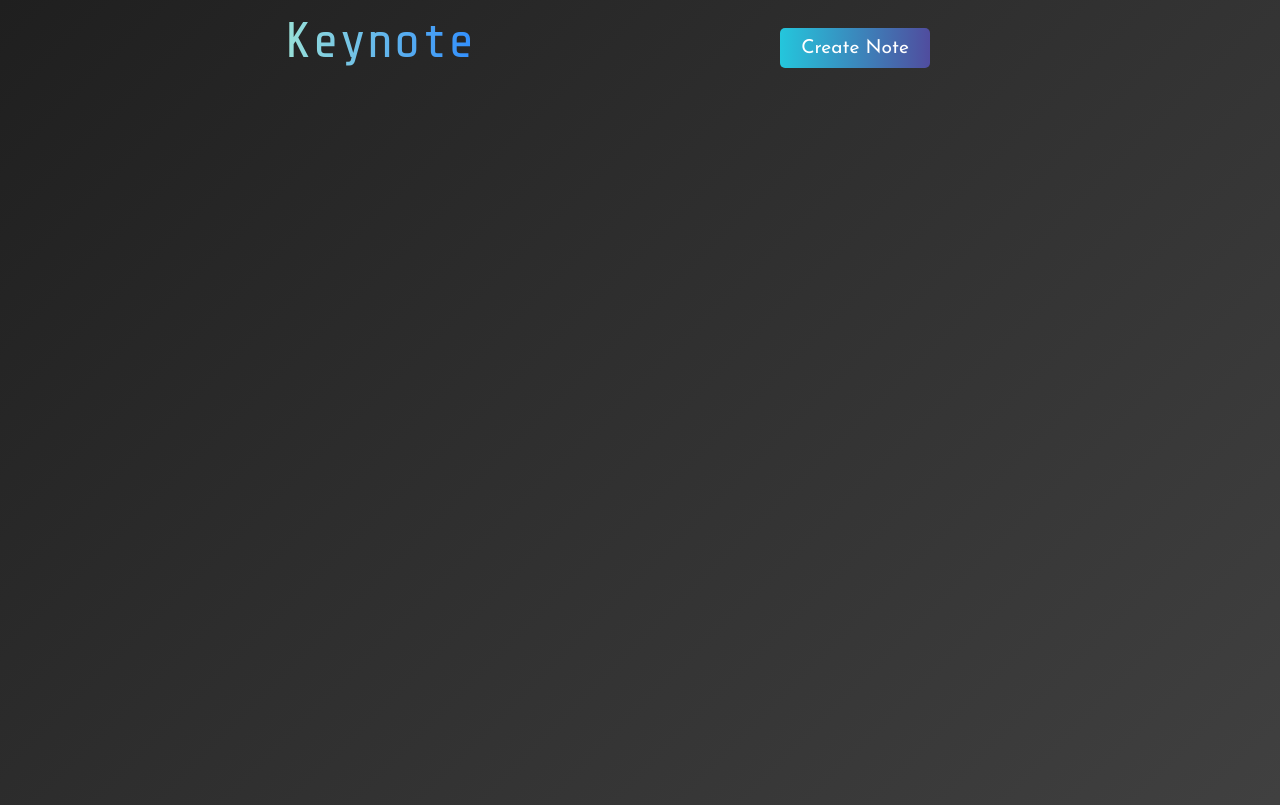
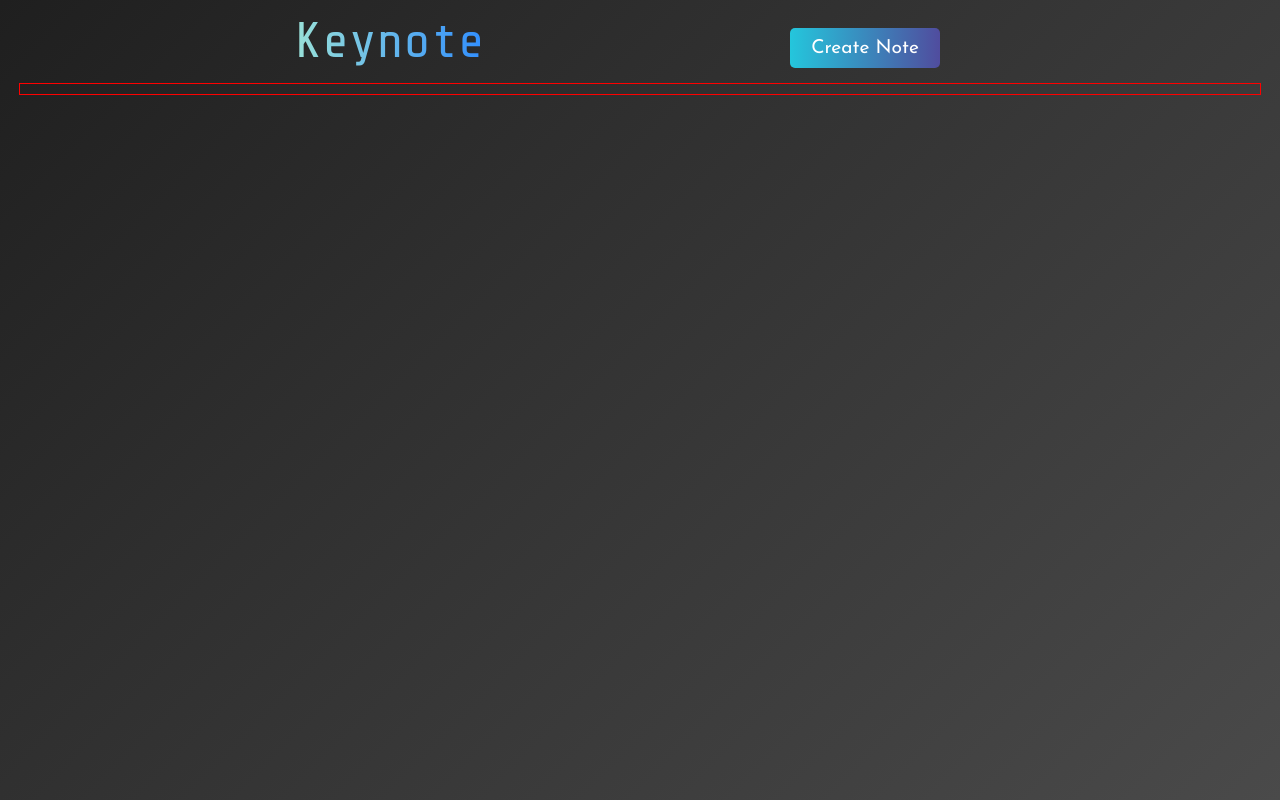
Before and after one commit to Vahe-Sevachyan/keynote, a Vue app: page / in a window 1280 px wide. Built offline with nearby package versions, Linux system fonts and the light colour scheme.

Commit message:
resovled background issue with scroll bar

```diff
--- a/src/App.vue
+++ b/src/App.vue
@@ -49,8 +49,6 @@
 import NoteCard from "./components/NoteCard.vue";
 import EditModal from "./components/EditModal.vue";
 import CreateNoteBtn from "./components/CreateNoteBtn.vue";
-import Test from "./components/Test.vue";
-import Test2 from "./components/Test2.vue";
 const showModal = ref(false);
 const notes = ref([]);
 const selectedNote = ref(null);
@@ -168,16 +166,14 @@
   letter-spacing: 0.1px;
 }
 .container {
-  height: 100vh;
-  overflow: hidden;
   transition: max-height 5.3s ease-in;
   transition: max-height 3.25s ease;
   transition-duration: 2s;
   scrollbar-gutter: stable both-edges;
   padding-top: 5px;
   margin: auto;
-  background: linear-gradient(135deg, #1f1f1f, #2e2e2e, #3c3c3c, #4a4a4a);
-  background-size: 150% 100%;
+
+  /* background-size: 150% 100%; */
 }
 
 @keyframes gradient {
@@ -195,9 +191,12 @@
 .card-wrapper {
   display: flex;
   flex-wrap: wrap;
+  flex-direction: row; /* Default setting, items will be added from left to right */
+  justify-content: flex-start; /* Default setting, items align to the start (left) */
   margin: auto;
-  width: 1290px;
+  width: 1240px;
   padding-top: 5px;
   padding-bottom: 5px;
+  border: 1px solid red;
 }
 </style>
--- a/src/style.css
+++ b/src/style.css
@@ -134,3 +134,16 @@
   border-collapse: collapse;
   border-spacing: 0;
 }
+html,
+body {
+  height: 100%;
+  margin: 0;
+  padding: 0;
+  background: linear-gradient(135deg, #1f1f1f, #2e2e2e, #3c3c3c, #4a4a4a);
+}
+@media (min-height: 100vh) {
+  html,
+  body {
+    overflow: auto;
+  }
+}
```
Also changed, not shown: src/components/Tests/Test.vue (renamed from src/components/Test.vue), src/components/Tests/Test1-1.vue (renamed from src/components/Test1-1.vue), src/components/Tests/Test2.vue (renamed from src/components/Test2.vue).
